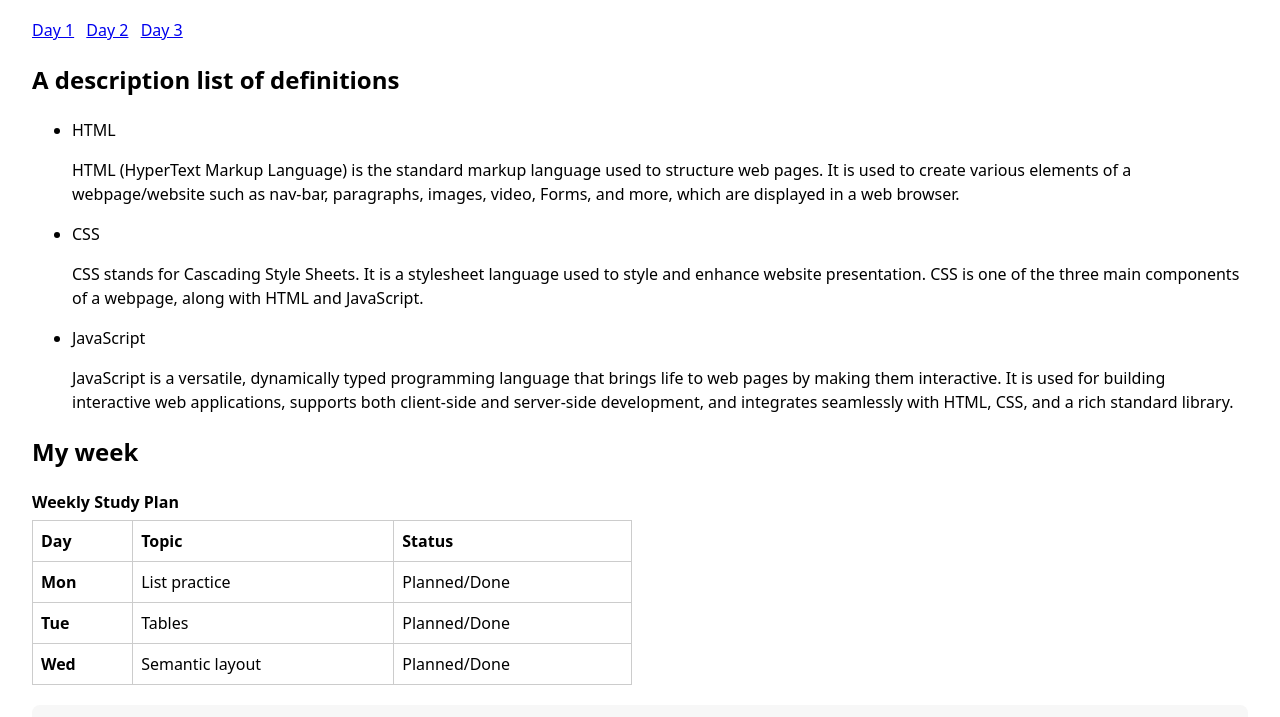
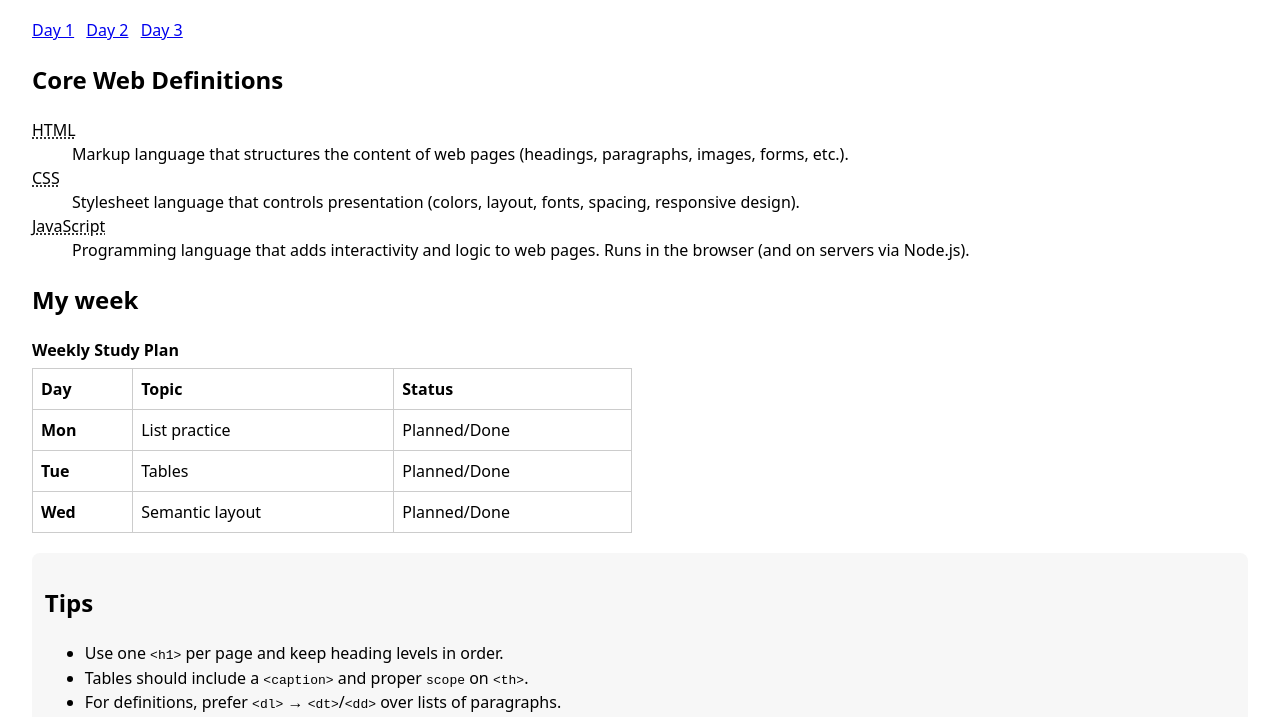
Before and after one commit to IwonaMatoszuk/web-dev-course, a plain HTML site: page day3/dashboard.html in a window 1280 px wide. Shown: the part 83-800 px from the top of the page. Drawn offline with Linux system fonts and the light colour scheme.

Commit message:
Day 3: accessible dashboard (dl/dt/dd, fixed scope, aria-current)

```diff
--- a/day3/dashboard.html
+++ b/day3/dashboard.html
@@ -5,7 +5,7 @@
     <meta name="viewport" content="width=device-width, initial-scale=1" />
     <title>Study Dashboard</title>
     <style>
-        /*8tiny styling so it's readable*/
+        /*tiny styling so it's readable*/
         body { font-family: system-ui, Arial, sans-serif; line-height: 1.5; margin: 2rem; }
         header, footer, nav, main, section, article, aside { margin-bottom: 1.2rem; }
         table { border-collapse: collapse; width: 100%; max-width: 600px; }
@@ -23,36 +23,23 @@
         <nav aria-label="Primary">
             <a href="../day1/index.html">Day 1</a>
             <a href="../day2/about.html">Day 2</a>
-            <a href="../day3/index.html">Day 3</a>
+            <a href="../day3/index.html" aria-current="page">Day 3</a>
         </nav>
     </header>
 
     <main>
         <section>
-            <h2>A description list of definitions</h2>
-            <ul>
-                <li>HTML</li>
-                <p>HTML (HyperText Markup Language) is the
-                    standard markup language used to structure web pages.
-                    It is used to create various elements of a webpage/website
-                    such as nav-bar, paragraphs, images, video, Forms, and more,
-                    which are displayed in a web browser.</p>
+            <h2>Core Web Definitions</h2>
+            <dl>
+                <dt><abbr title="HyperText Markup Language">HTML</abbr></dt>
+                <dd>Markup language that structures the content of web pages (headings, paragraphs, images, forms, etc.).</dd>
 
-                <li>CSS</li>
-                <p>CSS stands for Cascading Style Sheets. It is a stylesheet
-                    language used to style and enhance website presentation.
-                    CSS is one of the three main components of a webpage, along
-                    with HTML and JavaScript.</p>
+                <dt><abbr title="Cascading Style Sheets">CSS</abbr></dt>
+                <dd>Stylesheet language that controls presentation (colors, layout, fonts, spacing, responsive design).</dd>
 
-                <li>JavaScript</li>
-                <p>JavaScript is a versatile, dynamically typed programming
-                    language that brings life to web pages by making them
-                    interactive. It is used for building interactive web
-                    applications, supports both client-side and server-side
-                    development, and integrates seamlessly with HTML, CSS,
-                    and a rich standard library.</p>
-            </ul>
-
+                <dt><abbr title="JavaScript">JavaScript</abbr></dt>
+                <dd>Programming language that adds interactivity and logic to web pages. Runs in the browser (and on servers via Node.js).</dd>
+            </dl>
         </section>
 
         <section>
@@ -61,7 +48,7 @@
                 <caption>Weekly Study Plan</caption>
                 <thead>
                     <tr>
-                        <th scop="col">Day</th>
+                        <th scope="col">Day</th>
                         <th scope="col">Topic</th>
                         <th scope="col">Status</th>
                     </tr>
@@ -89,14 +76,16 @@
 
         <aside>
             <h2>Tips</h2>
-            <p>tip 1</p>
-            <p>tip 2</p>
-            <p>tip 3</p>
+            <ul>
+                <li>Use one <code>&lt;h1&gt;</code> per page and keep heading levels in order.</li>
+                <li>Tables should include a <code>&lt;caption&gt;</code> and proper <code>scope</code> on <code>&lt;th&gt;</code>.</li>
+                <li>For definitions, prefer <code>&lt;dl&gt;</code> → <code>&lt;dt&gt;</code>/<code>&lt;dd&gt;</code> over lists of paragraphs.</li>
+            </ul>
         </aside>
     </main>
 
     <footer>
-        <small>@ 2025 Iwona Day 3</small>
+        <small>&copy; 2025 Iwona - Day 3</small>
     </footer>
 </body>
 </html>
```
